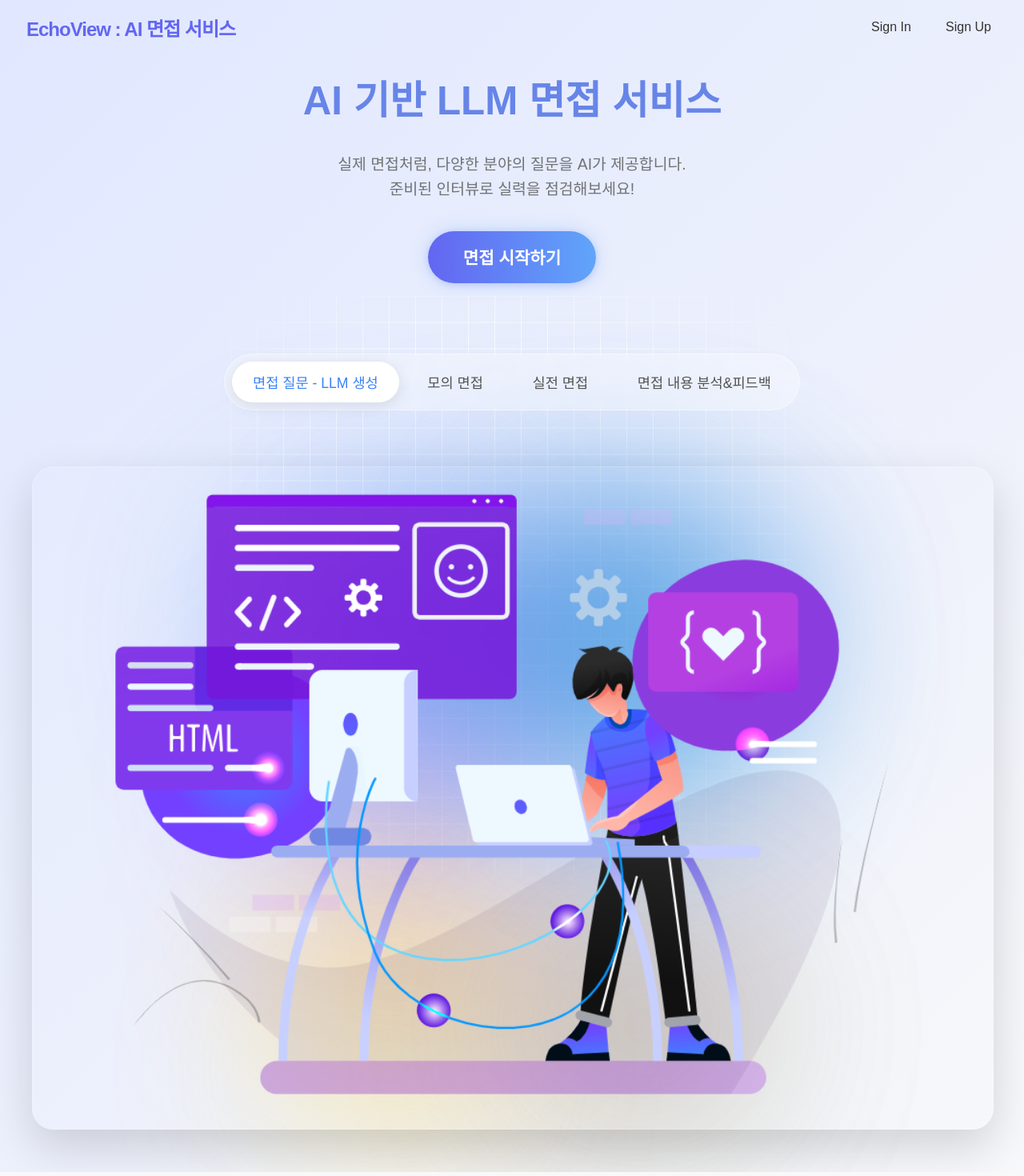
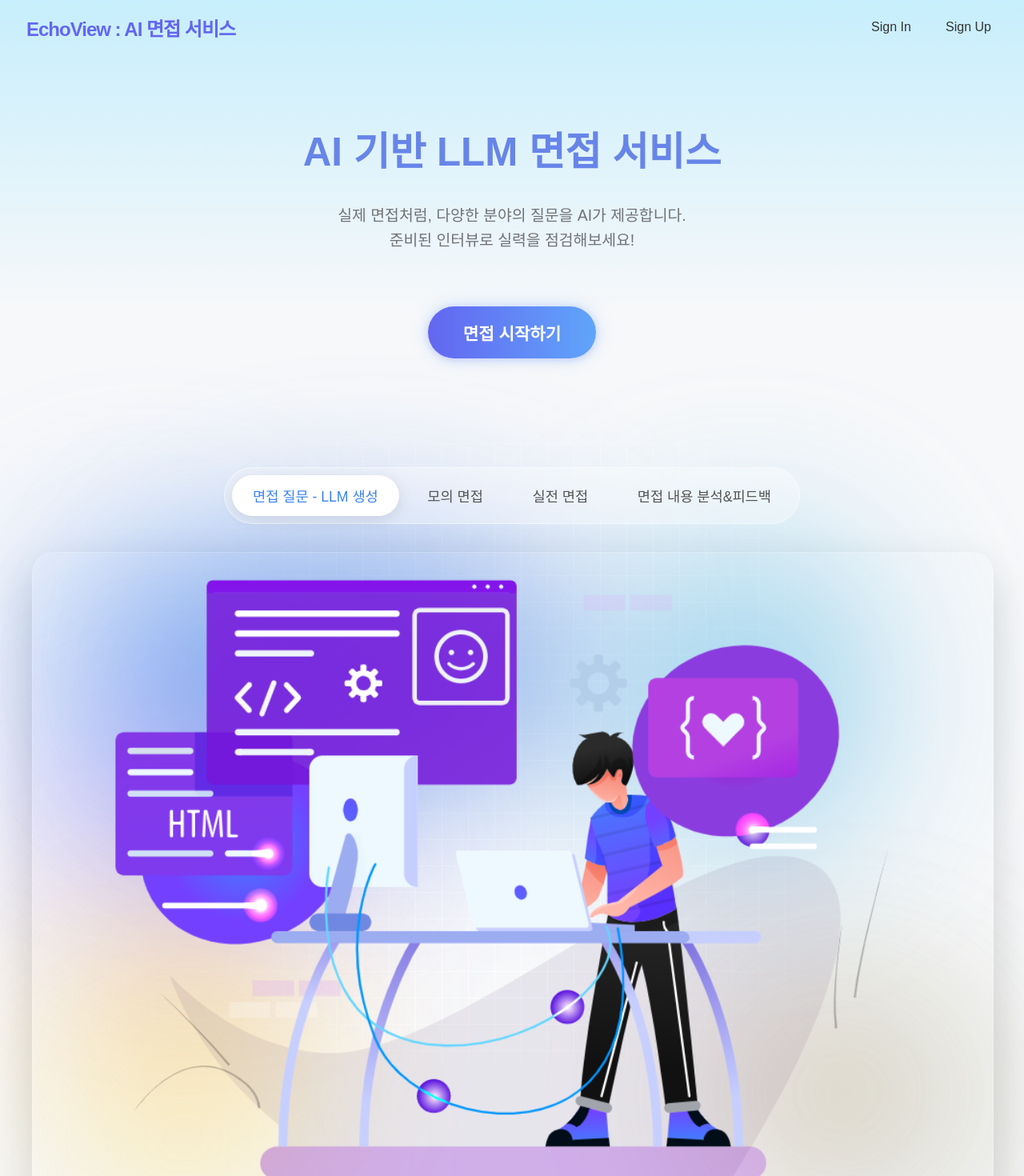
Before and after one commit to jeonghyeonmin1/front, a React (Create React App) app: page / in a window 1280 px wide. Shown: the top 1470 px of the page at 80% size. Built offline with nearby package versions, Linux system fonts and the light colour scheme.

Commit message:
home.css & home.js revise

```diff
--- a/src/App.css
+++ b/src/App.css
@@ -1,9 +1,31 @@
-body {
+/* body {
   margin: 0;
   font-family: 'Pretendard', 'Noto Sans KR', Arial, sans-serif;
-  background: linear-gradient(135deg, #e0e7ff 0%, #f7f8fa 100%);
+  background-color: white;
   min-height: 100vh;
-}
+} */
+
+/* body {
+  margin: 0;
+  font-family: 'Pretendard', 'Noto Sans KR', Arial, sans-serif;
+  background: linear-gradient(135deg, #cdd8ff 0%, #fafafa 30%);
+  min-height: 100vh;
+  } */
+
+  /* body {
+    margin: 0;
+    font-family: 'Pretendard', 'Noto Sans KR', Arial, sans-serif;
+    background: linear-gradient(to bottom, #cdf5ff 0%, #fafafa 30%);
+    min-height: 100vh;
+  }  */
+
+
+  body {
+    margin: 0;
+    font-family: 'Pretendard', 'Noto Sans KR', Arial, sans-serif;
+    background: linear-gradient(to bottom, #c7eefc 0%, #f7f8fa 25%);
+    min-height: 100vh;
+    }
 
 .App {
   min-height: 100vh;
--- a/src/pages/Home.css
+++ b/src/pages/Home.css
@@ -7,7 +7,7 @@ body, html {
   width: 100%;
   min-height: 100%;
   overflow-x: hidden; /* 가로 스크롤 방지 */
-  background-color: #f8f8f8; /* 최종 배경색 적용 */
+  background-color: white; /* 최종 배경색 적용 */
 }
 
 .home-wrapper {
@@ -45,7 +45,7 @@ background-container {
   top: 0;
   left: 0;
   z-index: -1; /* 다른 모든 콘텐츠보다 뒤에 있도록 z-index를 음수로 설정합니다. */
-  background-image: linear-gradient(to bottom, rgba(227, 242, 253, 1), white);
+  background-image: white;
   overflow: hidden;
 }
 
@@ -53,7 +53,7 @@ background-container {
 .background-container::before {
   content: "";
   position: absolute;
-  top: 50%;
+  top: 60%;
   left: 50%;
   transform: translate(-50%, -50%);
   width: 55%; /* 10% 증가 */
@@ -76,14 +76,14 @@ background-container {
 }
 
 
-.blob-c1 { width: 24.2vw; height: 24.2vw; background: rgba(59, 130, 246, 0.8); top: 43%; left: 23%; }
-.blob-c2 { width: 30.25vw; height: 18.15vw; background: rgba(139, 92, 246, 0.8); top: 58%; left: 25%;}
-.blob-c3 { width: 24.2vw; height: 21.78vw; background: rgba(34, 197, 94, 0.4); top: 78%; right: 25%;}
-.blob-c4 { width: 26.62vw; height: 21.78vw; background: rgba(239, 68, 68, 0.4); top: 78%; right: 25%;}
-.blob-c5 { width: 24.2vw; height: 18.15vw; background: rgba(245, 158, 11, 0.7); top: 73%; left: 26%;}
-.blob-c6 { width: 21.78vw; height: 18.15vw; background: rgba(253, 224, 71, 0.6); top: 83%; left: 27%;}
-.blob-c7 { width: 42.35vw; height: 24.2vw; background: rgba(17, 91, 219, 1); top: 43%; left: 35%;}
-.blob-c8 { width: 24.2vw; height: 30.25vw; background: rgba(28, 159, 216, 0.874); top: 43%; right: 25%;}
+.blob-c1 { width: 24.2vw; height: 24.2vw; background: rgba(59, 130, 246, 0.8); top: 43%; left: 3%; }
+.blob-c2 { width: 30.25vw; height: 18.15vw; background: rgba(139, 92, 246, 0.8); top: 58%; left: 5%;}
+.blob-c3 { width: 24.2vw; height: 21.78vw; background: rgba(34, 197, 94, 0.4); top: 78%; right: 5%;}
+.blob-c4 { width: 26.62vw; height: 21.78vw; background: rgba(239, 68, 68, 0.4); top: 78%; right: 5%;}
+.blob-c5 { width: 24.2vw; height: 18.15vw; background: rgba(245, 158, 11, 0.7); top: 73%; left: 6%;}
+.blob-c6 { width: 21.78vw; height: 18.15vw; background: rgba(253, 224, 71, 0.6); top: 83%; left: 7%;}
+.blob-c7 { width: 42.35vw; height: 24.2vw; background: rgba(17, 91, 219, 1); top: 43%; left: 15%;}
+.blob-c8 { width: 24.2vw; height: 30.25vw; background: rgba(28, 159, 216, 0.874); top: 43%; right: 15%;}
 
 
 
@@ -97,6 +97,7 @@ background-container {
    2) 콘텐츠 스타일 (최신 디자인 적용)
    =================================================================== */
 .home-title {
+  margin-top:4rem;
   text-align: center;
   margin-bottom: 5.5rem; /* 10% 증가 */
 }
@@ -116,7 +117,7 @@ background-container {
 
 .home-explains {
   width: auto;
-  margin: 0 auto 2.2rem auto; /* 10% 증가 */
+  margin: 3rem auto 0rem auto; /* 10% 증가 */
   display: flex;
   flex-wrap: wrap;
   justify-content: center;
@@ -169,12 +170,13 @@ background-container {
   background: linear-gradient(90deg, #6366f1 0%, #60a5fa 100%);
   color: #fff;
   border: none;
-  padding: 1.1rem 2.75rem; /* 10% 증가 */
+  padding: 1.1rem 2.75rem;
   border-radius: 2.2rem; /* 10% 증가 */
   font-size: 1.32rem; /* 10% 증가 */
+  /* margin-top:5rem; */
   font-weight: 600;
   cursor: pointer;
-  margin-top: 1.1rem; /* 10% 증가 */
+  margin-top: 3rem; /* 10% 증가 */
   box-shadow: 0 2px 9px rgba(99,102,241,0.2), 0 0 22px rgba(96, 165, 250, 0.3); /* 10% 증가 */
   transition: all 0.3s ease;
 }
```
